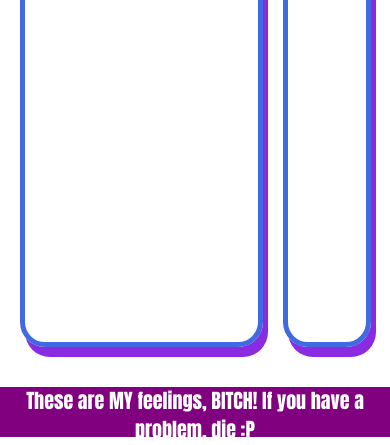
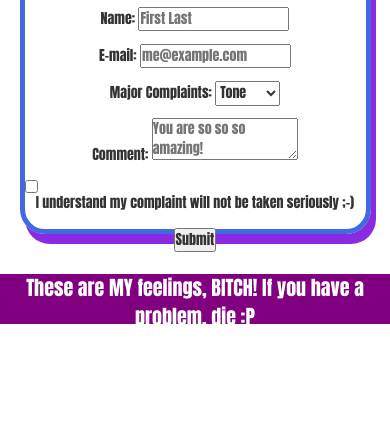
Before and after one commit to tykervella/purplewooper-blog, a plain HTML site: page index.html in a window 390 px wide. Shown: the part 737-1182 px from the top of the page. After the commit the page ends 1069 px from the top, so only its background shows below. Drawn offline with nearby package versions, Linux system fonts and the light colour scheme.

Commit message:
added a contact box and fixed flex layout

```diff
--- a/assets/style.css
+++ b/assets/style.css
@@ -78,9 +78,8 @@ p {
 
 #main-blog {
     flex: 3 0;
+    margin-right: 2.5%;
     margin-left: 5%;
-    margin-right: 2.5%;
-
 }
 
 #side-bar {
@@ -88,3 +87,27 @@ p {
     margin-left: 2.5%;
     margin-right: 5%;
 }
+
+#contact {
+    width: 90%;
+    height: 425px;
+}
+
+
+@media screen and (max-width: 768px) {
+    main,
+    .card {
+      flex-direction: column;
+    }
+
+    #main-blog {
+        margin-left: 5%;
+        margin-right: 5%;
+
+    }
+
+    #side-bar {
+        margin-left: 5%;
+        margin-right: 5%;
+
+}
--- a/index.html
+++ b/index.html
@@ -23,6 +23,51 @@
       </section>
     </main>
 
+    <main class="content">
+
+    <section class="card" id="contact">
+      <h2>~~ Contact Me ^o^ ~~</h2>
+      <form>
+        <h1>Default Form Styles</h1>
+        <p>
+          If you have any problem with any of my opinions listed above, leave me a cute little message and I'll be SURE to get back to you ;-)
+        <p>
+          <label for="username">Name:</label>
+          <!-- This element has a CSS declaration of `cursor: text` -->
+          <input id="username" type="text" placeholder="First Last" />
+        </p>
+        <p>
+          <label  for="email">E-mail:</label>
+          <input id="email" type="text" placeholder="me@example.com" />
+        </p>
+        <p>
+          <label for="expertise">Major Complaints:</label>
+          <!-- This element has a CSS declaration of `appearance: menulist` -->
+          <select id="expertise">
+            <option>Content</option>
+            <option selected>Tone</option>
+            <option>Opinion</option>
+            <option>Other</option>
+          </select>
+        </p>
+        <p>
+          <label for="comment">Comment:</label>
+          <textarea id="comment" placeholder="You are so so so amazing!"></textarea>
+        </p>
+        <p>
+          <input class="checkbox" id="agreement" type="checkbox" />
+          <label for="agreement">I understand my complaint will not be taken seriously ;-)</label>
+        </p>
+        <p>
+          <!-- When this element is in a :focus state, the CSS `outline` property is applied -->
+          <button>Submit</button>
+        </p>
+      </form>
+    </section>
+
+
+  </main>
+
     <footer>
       <p>These are MY feelings, BITCH! If you have a problem, die :P</p>
     </footer>
```
